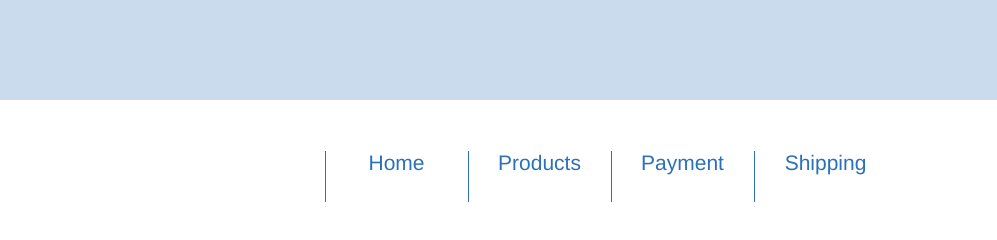
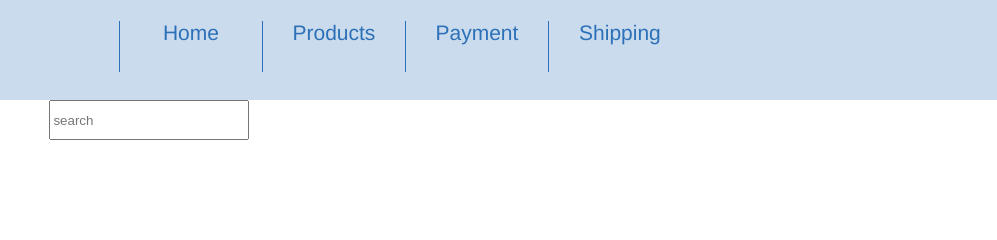
Before and after one commit to ylapach/ylapach.github.io, a plain HTML site: page index.html in a window 1280 px wide. Shown: the full height of the page, 283-1280 px from the left. Drawn offline with Linux system fonts and the light colour scheme.

Commit message:
added search form

```diff
--- a/css/style.css
+++ b/css/style.css
@@ -4,12 +4,12 @@ body {
 main {
 	margin:0 10px;
 }
-.header {
+header {
 	background: #cadbed;
 	height: 100px;
 	width: 100%;
 }
-.header:after {
+header:after {
 	content: "";
 	display: block;
 	clear: both;
@@ -26,16 +26,16 @@ main {
 	padding: 30px 0 0 0;
 }
 .menu {
-	width: 1000px;
+	width: 572px;
+	padding-left: 100px;
 	height: 100%;
-	float: right;
+	float: left;
 }
 .main-menu {
 	list-style: none;
 	color: #2c71b8;
 	padding: 0px;
 	position: absolute;
-	right: 100px;
 	font-family: helvetica;
 	font-size: 21px;
 	font-weight: 300;
@@ -61,3 +61,13 @@ li.dropdown:before {
 	background: #2c71b8;
 	color: #ffffff;
 }
+.search {
+	width: 260px;
+	height: 100%;
+	text-align: center;
+	display: inline-block;
+}
+.search-form input {
+	width: 200px;
+	height: 40px;
+}
--- a/index.html
+++ b/index.html
@@ -9,7 +9,6 @@
  </head>
 <body>
   <header>
-    <div class="header">
       <div class="top">
         <div class="logo">
           <a href=""><img src="img/logo.png" alt="LogoHere"></a>
@@ -22,8 +21,12 @@
             <li class="dropdown">Shipping</li>
           </ul>
         </div>
+        <div class="search">
+          <form class="search-form">
+            <input type="search" placeholder="search" name="">
+          </form>
+        </div>
       </div>
-    </div>
   </header>
   <main>
 
```
